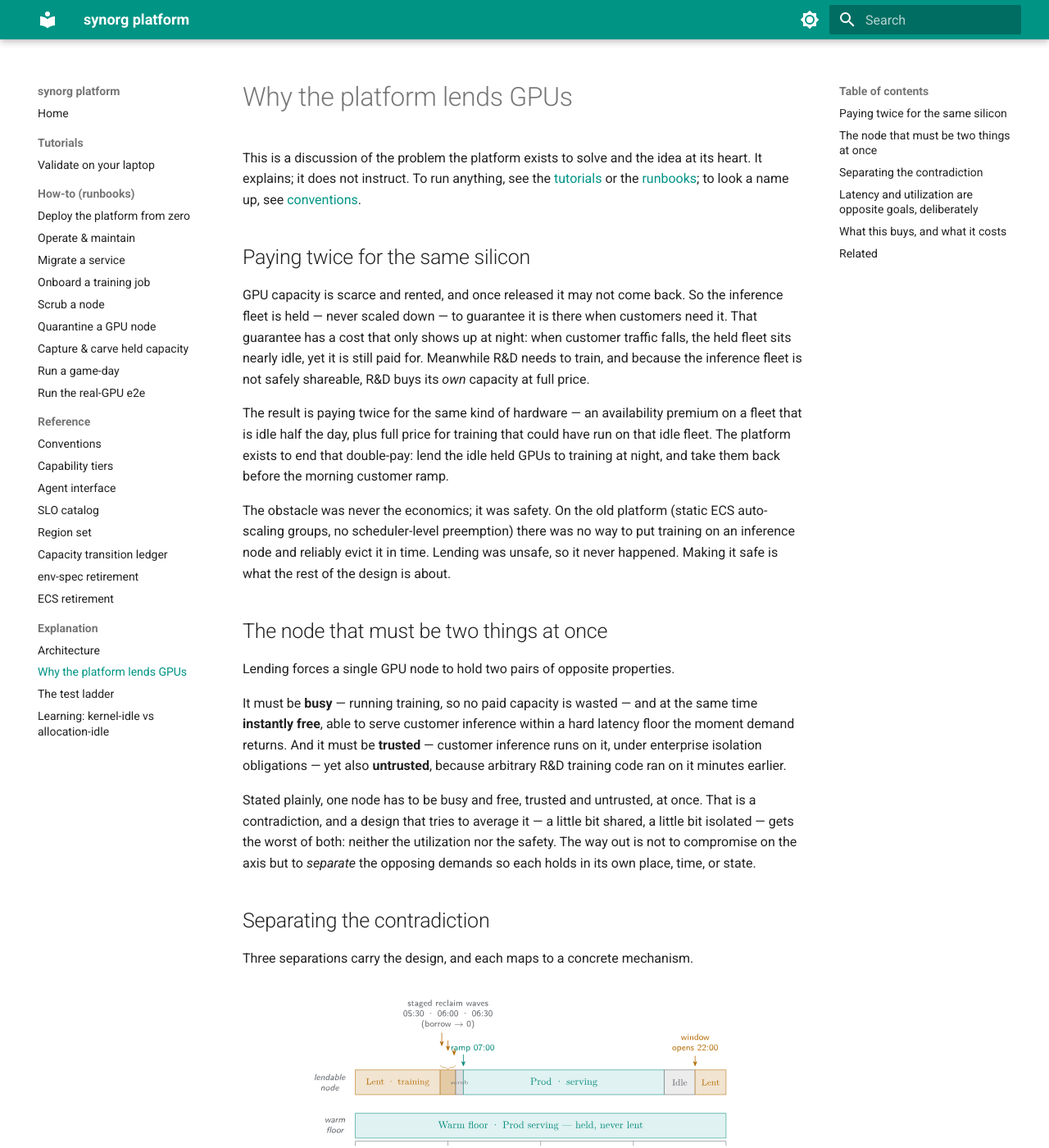
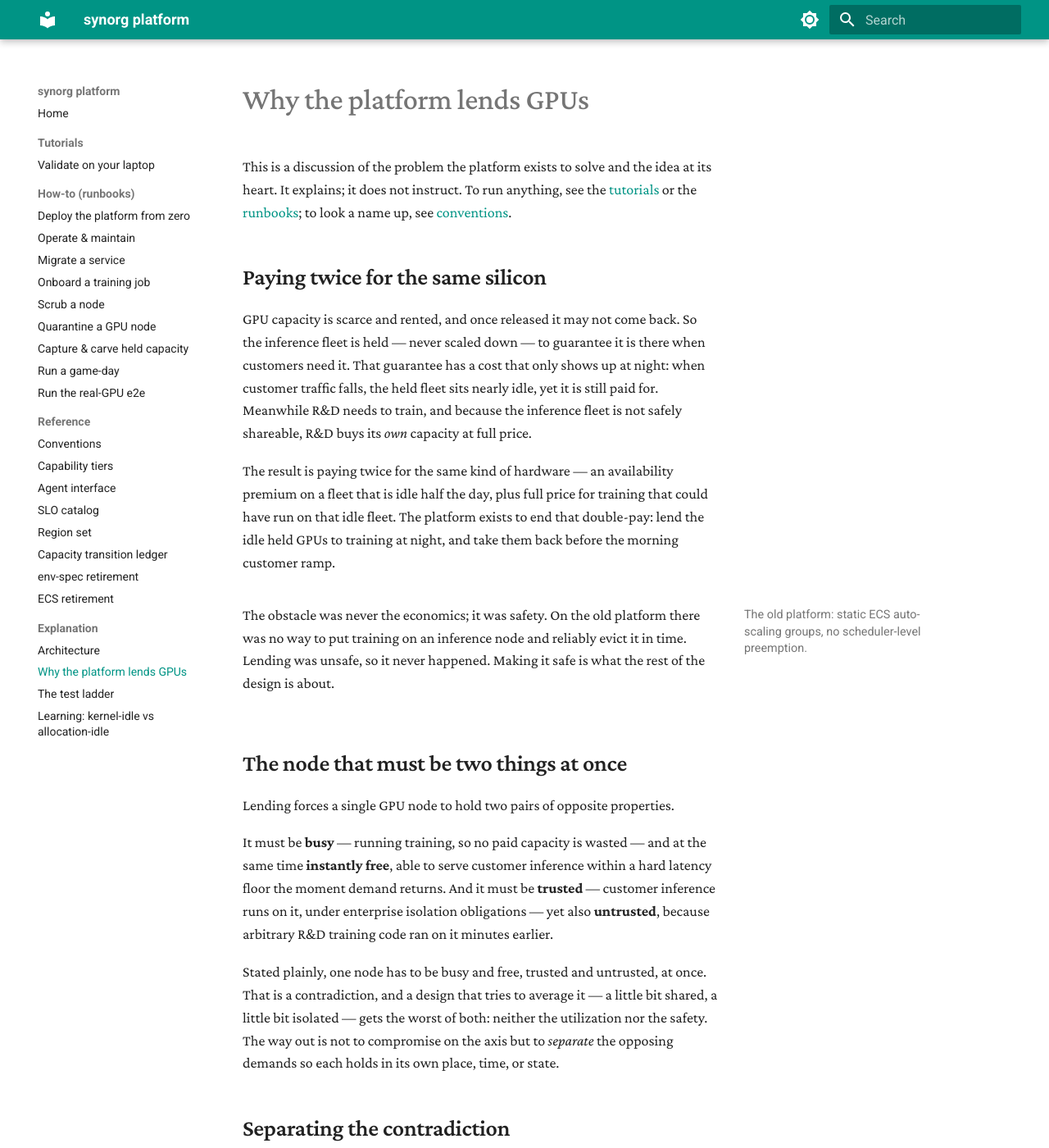
Before and after one commit to nycterent/synorg, an MkDocs documentation site: the page built from docs/explanation/why-lending.md, in a window 1280 px wide and 1400 px high. Shown: the whole window at 82% size. Built offline with MkDocs 1.6.1 and Material for MkDocs 9.7.7, drawn with Linux system fonts in a browser that asks for light colours; some of the changed text lies outside the part shown.

Commit message:
feat(docs): Tufte-style layer for Explanation pages
Margin notes (md-has-sidebar main/aside) with craftinginterpreters-style
inline collapse below 960px, self-hosted Crimson Pro serif for prose,
~65ch measure, per-page TOC hidden — all scoped via { .tufte } on the H1
(.md-typeset:has(> h1.tufte)), so runbooks/reference/tutorials render
exactly as before. Four existing parenthetical asides relocated to the
margin in testing.md and why-lending.md; no invented content. Site stays
fully file://-self-contained (fonts shipped, zero CDN references).

```diff
--- a/docs/explanation/why-lending.md
+++ b/docs/explanation/why-lending.md
@@ -20,10 +25,22 @@ could have run on that idle fleet. The platform exists to end that double-pay:
 lend the idle held GPUs to training at night, and take them back before the
 morning customer ramp.
 
-The obstacle was never the economics; it was safety. On the old platform (static
-ECS auto-scaling groups, no scheduler-level preemption) there was no way to put
-training on an inference node and reliably evict it in time. Lending was unsafe,
-so it never happened. Making it safe is what the rest of the design is about.
+<div class="md-has-sidebar" markdown>
+<main markdown>
+
+The obstacle was never the economics; it was safety. On the old platform there
+was no way to put training on an inference node and reliably evict it in time.
+Lending was unsafe, so it never happened. Making it safe is what the rest of
+the design is about.
+
+</main>
+<aside markdown>
+
+The old platform: static ECS auto-scaling groups, no scheduler-level
+preemption.
+
+</aside>
+</div>
 
 ## The node that must be two things at once
 
@@ -47,11 +64,21 @@ Three separations carry the design, and each maps to a concrete mechanism.
 
 ![A 24-hour timeline of one node: a lendable node serves prod by day, goes idle in the evening, is lent to training overnight, drains through staged reclaim waves before the morning ramp, scrubs, and returns to prod; below it, the warm floor serves prod all day and never lends](../assets/diagrams/why-lending-day.svg){ .diagram }
 
+<div class="md-has-sidebar" markdown>
+<main markdown>
+
 **In time.** A node is not busy and free simultaneously; it is busy during a
 lending window at night and free during the day. The window opens off-peak and
 closes with staged reclaim waves that start *ahead* of the morning ramp, so
-capacity is already back before customers need it. Capacity intent lives in git
-— the schedule is a file, not a pager.
+capacity is already back before customers need it.
+
+</main>
+<aside markdown>
+
+Capacity intent lives in git — the schedule is a file, not a pager.
+
+</aside>
+</div>
 
 **In space.** Not every node lends. A never-lent *warm floor* is held aside
 permanently to carry the latency guarantee no matter what the lending pool is
--- /dev/null
+++ b/docs/stylesheets/tufte-explanation.css
@@ -0,0 +1,154 @@
+/* Tufte-style presentation for EXPLANATION pages only.
+ *
+ * Scoping mechanism
+ * -----------------
+ * This file is loaded globally via extra_css, but every rule is scoped to
+ * `.md-typeset:has(> h1.tufte)` — the content article of a page whose H1
+ * carries the `tufte` class. Explanation pages opt in from markdown via
+ * attr_list on their title:
+ *
+ *     # The test ladder { .tufte }
+ *
+ * which Material renders as `<h1 class="tufte" id="...">` as a direct child
+ * of `<article class="md-content__inner md-typeset">`. Pages without the
+ * marker (runbooks, reference, tutorials, home) match nothing here and are
+ * visually unchanged. `:has()` is supported by all current browsers.
+ *
+ * Margin notes
+ * ------------
+ * The margin-note mechanic (via md_in_html) is:
+ *
+ *     <div class="md-has-sidebar" markdown>
+ *     <main markdown>   ...body prose...   </main>
+ *     <aside markdown>  ...margin note...  </aside>
+ *     </div>
+ *
+ * On wide screens (>=60em) the aside sits in the right margin beside the
+ * main text; below 60em it folds inline as a small indented note block —
+ * reduced, never hidden.
+ *
+ * Fonts are self-hosted (no CDN): Crimson Pro variable woff2 (latin subset,
+ * weights 200-900, normal + italic) under stylesheets/fonts/, so the built
+ * site stays fully self-contained and works over file://.
+ *
+ * Note: 1rem = 20px (Material sets html { font-size: 125% }).
+ */
+
+@font-face {
+  font-family: "Crimson Pro";
+  font-style: normal;
+  font-weight: 200 900;
+  font-display: swap;
+  src: url("fonts/crimson-pro-latin.woff2") format("woff2");
+}
+
+@font-face {
+  font-family: "Crimson Pro";
+  font-style: italic;
+  font-weight: 200 900;
+  font-display: swap;
+  src: url("fonts/crimson-pro-italic-latin.woff2") format("woff2");
+}
+
+.md-typeset:has(> h1.tufte) {
+  --tufte-serif: "Crimson Pro", "Iowan Old Style", Georgia, "Times New Roman", serif;
+  /* ~65-70ch of Crimson Pro at the body size below. */
+  --tufte-measure: 29rem;
+
+  font-family: var(--tufte-serif);
+  /* Crimson Pro runs small; 0.9rem = 18px reads like Material's 16px sans. */
+  font-size: 0.9rem;
+  line-height: 1.55;
+
+  /* Serif headings, kept coherent with the body. Colors stay Material's. */
+  & h1,
+  & h2,
+  & h3,
+  & h4,
+  & h5,
+  & h6 {
+    font-family: var(--tufte-serif);
+  }
+
+  & h1 {
+    font-weight: 500;
+    letter-spacing: -0.01em;
+  }
+
+  & h2,
+  & h3 {
+    font-weight: 600;
+  }
+
+  /* Code (inline and blocks) keeps Material's mono styling: Material sets
+   * font-family directly on code/kbd/pre elements, so the serif set above
+   * never reaches them by inheritance. No override needed. */
+
+  /* Cap the prose column so the right margin stays free for asides.
+   * Allowlist of prose blocks only — tables, code blocks, diagrams, and
+   * grid cards keep their full width. */
+  & > :is(p, ul, ol, dl, blockquote, h1, h2, h3, h4, h5, h6, .admonition, details) {
+    max-width: var(--tufte-measure);
+  }
+
+  /* Diagram paragraphs (p > img.diagram) are exempt from the measure. */
+  & > p:has(> img.diagram) {
+    max-width: none;
+  }
+
+  /* --- Margin notes: wide layout (aside in the right margin) --- */
+  & .md-has-sidebar {
+    display: grid;
+    grid-template-columns: minmax(0, var(--tufte-measure)) minmax(8rem, 13rem);
+    column-gap: 1.6rem;
+    align-items: start;
+  }
+
+  & .md-has-sidebar > main {
+    grid-column: 1;
+    min-width: 0;
+  }
+
+  /* Keep the measure on main-column prose even when the grid collapses to
+   * block below 60em (harmless in grid mode — the column is already capped). */
+  & .md-has-sidebar > main > * {
+    max-width: var(--tufte-measure);
+  }
+
+  & .md-has-sidebar > aside {
+    grid-column: 2;
+    font-size: 0.72rem;
+    line-height: 1.45;
+    color: var(--md-default-fg-color--light);
+    /* Optically align with the top of the main paragraph beside it. */
+    padding-top: 1.05rem;
+  }
+
+  & .md-has-sidebar > main > :first-child,
+  & .md-has-sidebar > aside > :first-child {
+    margin-top: 1em;
+  }
+
+  & .md-has-sidebar > aside > :first-child {
+    margin-top: 0;
+  }
+
+  & .md-has-sidebar > aside p {
+    margin: 0 0 0.6em;
+  }
+}
+
+/* --- Margin notes: narrow collapse (<60em, Material's tablet breakpoint).
+ * The aside folds inline as a subtle indented note block — never hidden. */
+@media screen and (max-width: 59.9375em) {
+  .md-typeset:has(> h1.tufte) .md-has-sidebar {
+    display: block;
+  }
+
+  .md-typeset:has(> h1.tufte) .md-has-sidebar > aside {
+    margin: 0.8rem 0 0.8rem 0.8rem;
+    padding: 0.1rem 0 0.1rem 0.8rem;
+    border-left: 2px solid var(--md-default-fg-color--lighter);
+    max-width: calc(var(--tufte-measure) - 1.6rem);
+  }
+}
--- a/mkdocs.yml
+++ b/mkdocs.yml
@@ -71,3 +71,6 @@ nav:
 
 extra_css:
   - assets/extra.css
+  # Tufte-style layer for Explanation pages only — every rule is scoped to
+  # pages whose H1 carries { .tufte }; all other pages are unaffected.
+  - stylesheets/tufte-explanation.css
```
Also changed, not shown: other parts of docs/explanation/why-lending.md (+6 -1 lines), docs/explanation/architecture.md (+6 -1 lines), docs/explanation/testing.md (+28 -4 lines), docs/solutions/2026-07-17-kernel-idle-vs-allocation-idle.md (+6 -1 lines), docs/stylesheets/fonts/crimson-pro-italic-latin.woff2 (added), docs/stylesheets/fonts/crimson-pro-latin.woff2 (added).
